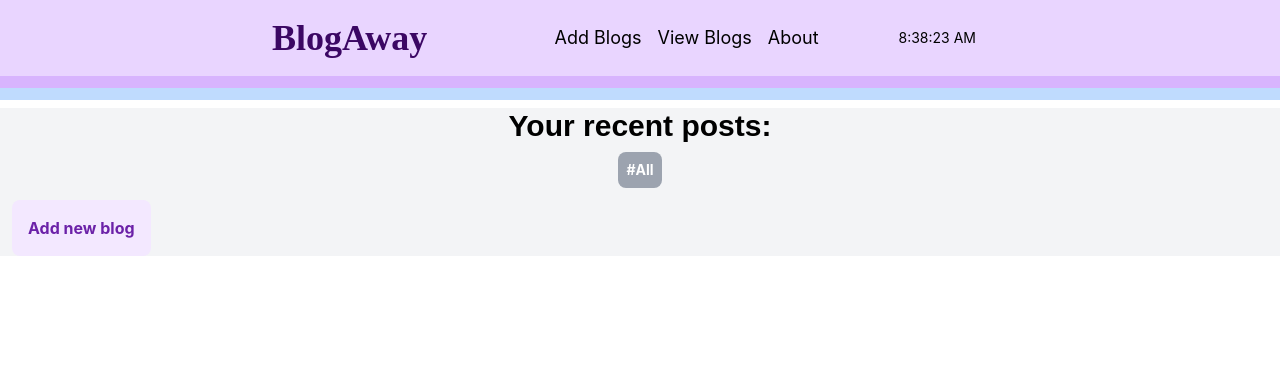
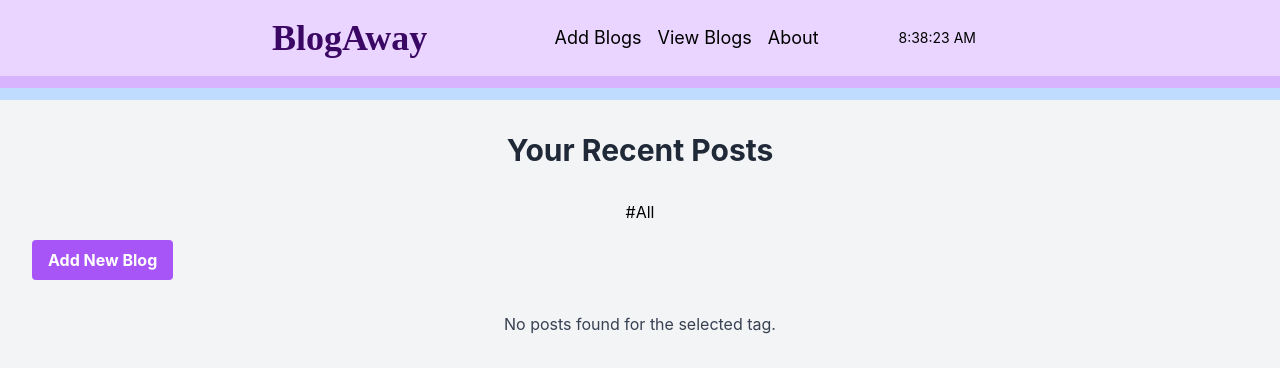
Before and after one commit to mariyabaig/blogs, a React (Create React App) app: page /list in a window 1280 px wide. Shown: the top 372 px of the page. Built offline with nearby package versions, Linux system fonts and the light colour scheme.

Commit message:
UI updated

```diff
--- a/src/index.css
+++ b/src/index.css
@@ -15,12 +15,3 @@ code {
   font-family: source-code-pro, Menlo, Monaco, Consolas, 'Courier New',
     monospace;
 }
-
-.tag {
-  display: inline-block;
-  padding: 4px 8px;
-
-  color: white;
-  font-weight: bold;
-  border-radius: 999px;
-}
--- a/src/pages/BlogList.js
+++ b/src/pages/BlogList.js
@@ -5,7 +5,8 @@ import {
   BsSuitHeart,
   BsSuitHeartFill,
   BsPencil,
-  BsTrash} from "react-icons/bs";
+  BsTrash,
+} from "react-icons/bs";
 import { useNavigate } from "react-router-dom";
 import { toast, ToastContainer } from "react-toastify";
 import "react-toastify/dist/ReactToastify.css";
@@ -16,7 +17,7 @@ const BlogList = () => {
   const navigate = useNavigate();
   const posts = useSelector((state) => state.blogReducer.posts);
   const dispatch = useDispatch();
-  const [editMode, setEditMode] = useState(false)
+  const [editMode, setEditMode] = useState(false);
   const [showEditModal, setShowEditModal] = useState(false);
 
   const [editedPost, setEditedPost] = useState({
@@ -62,9 +63,9 @@ const BlogList = () => {
     });
     toast.success("Post updated successfully!", {
       className: "toast-success",
-    })
-     setShowEditModal(false)
-  }
+    });
+    setShowEditModal(false);
+  };
 
   const handleCancelEdit = () => {
     setEditMode(false);
@@ -74,8 +75,8 @@ const BlogList = () => {
       category: "",
       context: "",
       image: "",
-    })
-    setShowEditModal(false)
+    });
+    setShowEditModal(false);
   };
 
   const handleToggleLike = (index) => {
@@ -111,99 +112,93 @@ const BlogList = () => {
     return tags;
   }, []);
 
-  const filteredPosts = selectedTag === "all" ? posts : posts.filter(post => post.tags && post.tags.includes(selectedTag));
+  const filteredPosts =
+    selectedTag === "all"
+      ? posts
+      : posts.filter((post) => post.tags && post.tags.includes(selectedTag));
 
   return (
-    <>
-      <div className="bg-gray-100">
-        <h2 className="text-3xl font-bold m-2 flex justify-center font-karla ">
-          Your recent posts:
+    <div className="bg-gray-100 p-8">
+      <h2 className="text-3xl font-bold mb-8 text-center text-gray-800">
+        Your Recent Posts
       </h2>
-        <div className="flex justify-center flex-wrap gap-2 m-2">
-          <span
-            className="text-sm p-2 rounded-lg bg-gray-400 text-white font-bold"
+      <div className="flex justify-center space-x-2 mb-4">
+        <button
+          className={`tag-button ${selectedTag === "all" ? "active-tag" : ""}`}
           onClick={() => handleTagClick("all")}
         >
           #All
+        </button>
+        {allTags.map((tag, index) => (
+          <button
+            key={index}
+            className={`tag-button ${selectedTag === tag ? "active-tag" : ""}`}
+            onClick={() => handleTagClick(tag)}
+          >
+            #{tag}
+          </button>
+        ))}
+      </div>
+      <button
+        className="bg-purple-500 text-white font-bold py-2 px-4 rounded hover:bg-purple-600 transition-all duration-200"
+        onClick={() => navigate("/addblogs")}
+      >
+        Add New Blog
+      </button>
+      {filteredPosts && filteredPosts.length > 0 ? (
+        <div className="grid grid-cols-1 sm:grid-cols-2 gap-4 mt-8">
+          {filteredPosts.map((post, index) => (
+            <div
+              key={index}
+              className="p-6 border rounded-lg shadow-md bg-white"
+            >
+              <h3 className="text-2xl font-bold mb-4 text-purple-800">
+                {post.title}
+              </h3>
+              {post.category && (
+                <span className="text-md font-bold">
+                  Category: {post.category}
                 </span>
-          {allTags.map((tag, index) => (
+              )}
+              <div className="mb-4">
+                <span className="tag grid grid-cols-4 gap-1">
+                  {post.tags &&
+                    post.tags.map((tag, i) => (
                       <span
-              key={index}
-              className={`text-sm p-2 rounded-lg bg-gray-400 text-white font-bold ${
-                selectedTag === tag ? "bg-gray-600" : ""
-              }`}
-              onClick={() => handleTagClick(tag)}
+                        key={i}
+                        className="text-md p-2 rounded-lg bg-gray-100 "
                       >
                         #{tag}
                       </span>
                     ))}
+                </span>
               </div>
+              <MDEditor.Markdown
+                source={post.context}
+                data-color-mode="light"
+                className="mb-4"
+                style={{backgroundColor: 'white', color : 'black'}}
+              />
+              <div className="flex justify-between">
+                <div className="flex space-x-4">
                   <button
-          className="bg-purple-100 p-4 text-purple-800 font-bold rounded-lg block m-3  hover:bg-purple-400 transition-all duration-200"
-          onClick={() => navigate("/addblogs")}
-        >
-          Add new blog
-        </button>
-        {filteredPosts && filteredPosts.length > 0 && (
-          <div className="grid grid-cols-1 sm:grid-cols-2 gap-4 m-4">
-            {filteredPosts.map((post, index) => (
-              <div
-                key={index}
-                className="m-4 p-8 rounded-md shadow-md bg-white card"
-              >
-                <>
-                  <div className="flex flex-col">
-                    <span className="text-2xl font-bold font-mono text-center text-purple-900 title underline">
-                      {post.title}
-                      <button
-                        className="m-2 text-red-600 shadow-sm"
+                    className="text-pink-600"
                     onClick={() => handleToggleLike(index)}
                   >
                     {likedPosts.includes(index) ? (
-                          <BsSuitHeartFill size={20} />
+                      <BsSuitHeartFill size={25} />
                     ) : (
-                          <BsSuitHeart size={20} />
+                      <BsSuitHeart size={25} />
                     )}
                   </button>
-                    </span>
-                    <div className="tag">
-                      {post.tags &&
-                        post.tags.map((tag, i) => (
-                          <span
-                            key={i}
-                            className="text-sm p-2 m-2 rounded-lg bg-gray-700 text-white font-thin "
-                          >
-                            #{tag}
-                          </span>
-                        ))}
-                    </div>
-                    <div className="tag m-2">
-                      <span className="text-sm p-2 rounded-lg bg-gray-400 text-white font-bold">
-                        {post.category}
-                      </span>
-                    </div>
-                    <div className="spacer h-5" />
-                    <MDEditor.Markdown
-                      source={post.context}
-                      data-color-mode="light"
-                      style={{
-                        background: "white",
-                        color: "black",
-                        padding: "1rem",
-                        borderRadius: "0.5rem",
-                      }}
-                    />
-
-                    {/* {post.image && <img src={post.image} alt="" className="max-w-full h-auto mb-4" />} */}
-                    <span>
                   <button
-                        className="m-2 shadow-sm  p-2 rounded-sm  edit-button"
+                    className="bg-pink-500 text-white font-bold py-2 px-4 rounded hover:bg-pink-600 transition-all duration-200"
                     onClick={() => handleEditPost(index)}
                   >
-                        <BsPencil size={20} />
+                    Edit
                   </button>
                   <button
-                        className="m-2 shadow-sm  p-2 rounded-sm delete-button"
+                    className="bg-pink-500 text-white font-bold py-2 px-4 rounded hover:bg-pink-600 transition-all duration-200"
                     onClick={() => {
                       if (
                         window.confirm(
@@ -214,22 +209,24 @@ const BlogList = () => {
                       }
                     }}
                   >
-                        <BsTrash size={20} />
+                    Delete
                   </button>
+                </div>
                 <button
-                        className="bg-blue-500 text-white font-bold py-2 px-4 rounded shadow hover:bg-blue-600 transition-all duration-200"
+                  className="bg-blue-500 text-white font-bold py-2 px-4 rounded hover:bg-blue-600 transition-all duration-200"
                   onClick={() => handleViewPost(index)}
                 >
                   Show More
                 </button>
-                    </span>
               </div>
-                </>
             </div>
           ))}
         </div>
+      ) : (
+        <p className="text-center text-gray-700 mt-8">
+          No posts found for the selected tag.
+        </p>
       )}
-      </div>
       <ToastContainer
         position="top-right"
         autoClose={3000}
@@ -243,8 +240,8 @@ const BlogList = () => {
           handleCancelEdit={handleCancelEdit}
         />
       )}
-    </>
-  )
-}
+    </div>
+  );
+};
 
 export default BlogList;
```
Lines whose indentation alone changed are shown as unchanged.
